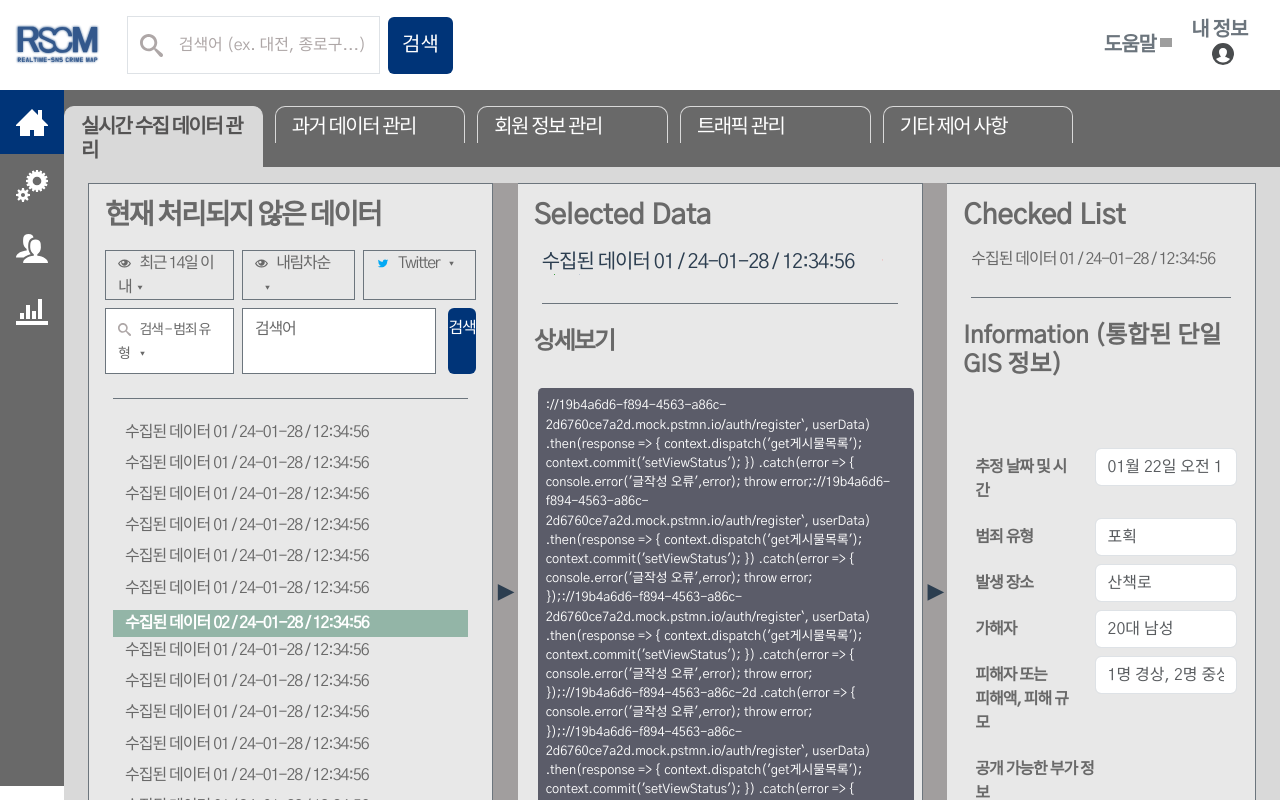
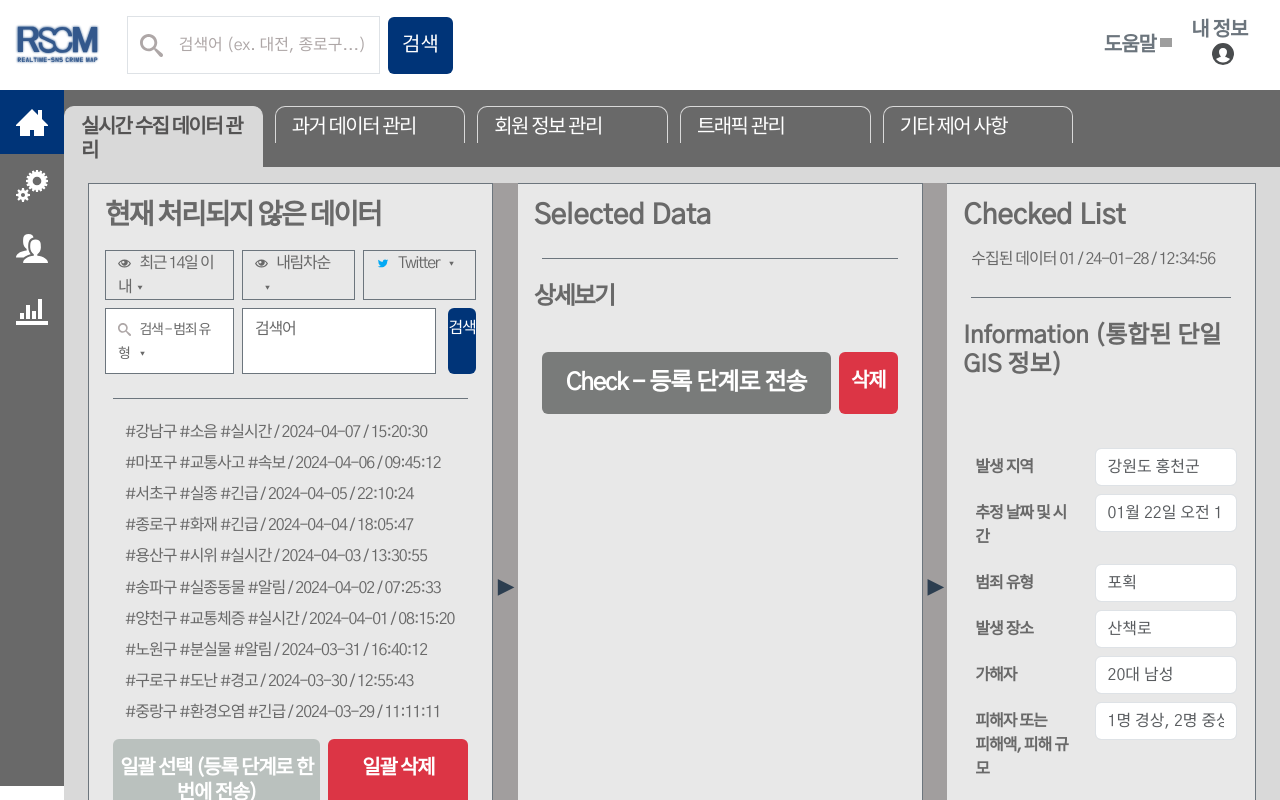
Before and after one commit to OuserDev/RSCM, a Vue app in the folder rscm-frontend/: page /manage in a window 1280 px wide. Shown: the top 800 px of the page. Built offline with nearby package versions, Linux system fonts and the light colour scheme; grey boxes are pictures that could not be loaded; what @animxyz/vue3 would draw is missing.

Commit message:
로직구현 1차

```diff
--- a/rscm-frontend/package.json
+++ b/rscm-frontend/package.json
@@ -9,7 +9,7 @@
   "dependencies": {
     "@animxyz/core": "^0.6.6",
     "@animxyz/vue3": "^0.6.7",
-    "axios": "^1.6.7",
+    "axios": "^1.6.8",
     "bootstrap-vue-3": "^0.5.1",
     "core-js": "^3.8.3",
     "vue": "^3.2.13",
--- /dev/null
+++ b/rscm-frontend/public/범죄.json
@@ -0,0 +1,62 @@
+[
+    {
+      "이름": "#강남구 #소음 #실시간",
+      "수집 날짜": "2024-04-07",
+      "수집 시각": "15:20:30",
+      "상세 내용": "강남구에서 늦은 밤까지 이어지는 소음 문제로 주민들이 불편을 겪고 있다고 함."
+    },
+    {
+      "이름": "#마포구 #교통사고 #속보",
+      "수집 날짜": "2024-04-06",
+      "수집 시각": "09:45:12",
+      "상세 내용": "마포 대교 인근에서 대형 교통사고 발생, 현장 분위기가 매우 긴박함."
+    },
+    {
+      "이름": "#서초구 #실종 #긴급",
+      "수집 날짜": "2024-04-05",
+      "수집 시각": "22:10:24",
+      "상세 내용": "서초구에서 실종된 십대 청소년을 찾기 위한 지역사회의 노력이 계속되고 있음."
+    },
+    {
+      "이름": "#종로구 #화재 #긴급",
+      "수집 날짜": "2024-04-04",
+      "수집 시각": "18:05:47",
+      "상세 내용": "종로구 한 오피스텔에서 화재가 발생해 소방대가 긴급 출동함."
+    },
+    {
+      "이름": "#용산구 #시위 #실시간",
+      "수집 날짜": "2024-04-03",
+      "수집 시각": "13:30:55",
+      "상세 내용": "용산구에서 집회와 시위가 벌어져, 현장의 분위기가 열기를 더하고 있음."
+    },
+    {
+      "이름": "#송파구 #실종동물 #알림",
+      "수집 날짜": "2024-04-02",
+      "수집 시각": "07:25:33",
+      "상세 내용": "송파구에서 실종된 반려동물을 찾기 위한 주민들의 노력이 이어지고 있음."
+    },
+    {
+      "이름": "#양천구 #교통체증 #실시간",
+      "수집 날짜": "2024-04-01",
+      "수집 시각": "08:15:20",
+      "상세 내용": "양천구 목동에서 발생한 교통체증으로 인해 출근길이 매우 혼잡함."
+    },
+    {
+      "이름": "#노원구 #분실물 #알림",
+      "수집 날짜": "2024-03-31",
+      "수집 시각": "16:40:12",
+      "상세 내용": "노원구에서 중요한 문서를 분실한 주민이 분실물을 찾기 위해 도움을 요청함."
+    },
+    {
+      "이름": "#구로구 #도난 #경고",
+      "수집 날짜": "2024-03-30",
+      "수집 시각": "12:55:43",
+      "상세 내용": "구로구에서 최근 잇따라 발생하고 있는 차량 도난 사건에 대한 주의가 요구됨."
+    },
+    {
+      "이름": "#중랑구 #환경오염 #긴급",
+      "수집 날짜": "2024-03-29",
+      "수집 시각": "11:11:11",
+      "상세 내용": "중랑천에서 발견된 환경오염 물질로 인해 지역사회에 큰 우려가 퍼지고 있음."
+    }
+  ]
--- a/rscm-frontend/src/components/managepage/checkedData.vue
+++ b/rscm-frontend/src/components/managepage/checkedData.vue
@@ -20,6 +20,12 @@
         <div class="row ms-3" style="max-width: 93%; heg">
           <div class="container mt-5 tight-spacing2 textCs text-start fw-bold">
             <form>
+              <div class="form-group row py-1">
+                <label for="inputDate" class="col-sm-5 col-form-label">발생 지역</label>
+                <div class="col-sm-7">
+                  <input type="text" class="form-control" id="inputDate" placeholder="강원도 홍천군">
+                </div>
+              </div>
               <div class="form-group row py-1">
                 <label for="inputDate" class="col-sm-5 col-form-label">추정 날짜 및 시간</label>
                 <div class="col-sm-7">
@@ -61,7 +67,7 @@
         <div class="d-flex justify-content-center align-items-center row tight-spacing2 mx-4 mt-4">
           <div class="col p-0 py-1 form-group row">
             <button type="submit" class="btn boxCs2 btn white-text p-2 pt-3"><span class="h4 fw-bold">Apply - 최종 등록</span>
-              <img class="ms-3 mb-1" src="@/assets/svg/upload.svg" style="max-width: 9%">
+              <img class="ms-3 mb-1" src="@/assets/svg/upload.svg" style="max-width: 9%;">
             </button>
           </div>
         </div>
@@ -99,7 +105,7 @@
 </style>
 
 <script>
-import { mapState,mapMutations } from "vuex";
+import { mapState,mapMutations,mapActions } from "vuex";
 
 export default {
   name: "checkedData",
--- a/rscm-frontend/src/components/managepage/selectData.vue
+++ b/rscm-frontend/src/components/managepage/selectData.vue
@@ -4,8 +4,8 @@
           <p class="my-0 px-0 text-start h3 fw-bold textCs">Selected Data</p>
         </div>
 
-        <div class="text-start row mx-4 my-0 tight-spacing2 h5">
-          수집된 데이터 01 / 24-01-28 / 12:34:56
+        <div v-if="선택한데이터"class="text-start row mx-4 my-0 tight-spacing2 h5">
+          {{ 선택한데이터.이름 }} / {{ 선택한데이터['수집 날짜'] }} / {{ 선택한데이터['수집 시각'] }}
           <img class="ms-3 mb-1" src="@/assets/svg/cancel-circle.svg" style="max-width:7%;">
           <img class="mb-1" src="@/assets/svg/download.svg" style="max-width:7%;">
           <img class="mb-1" src="@/assets/svg/copy.svg" style="max-width:7%;">
@@ -18,54 +18,9 @@
         </div>
 
         <div class="row ms-1 " style="max-width: 93%;">
-          <p class="m-3 mb-2 boxCs3 p-2 text-start tight-spacing3 white-text">
-://19b4a6d6-f894-4563-a86c-2d6760ce7a2d.mock.pstmn.io/auth/register`, userData)
-      .then(response => {
-        context.dispatch('get게시물목록');
-        context.commit('setViewStatus');
-      })
-      .catch(error => {
-        console.error('글작성 오류',error);
-        throw error;://19b4a6d6-f894-4563-a86c-2d6760ce7a2d.mock.pstmn.io/auth/register`, userData)
-      .then(response => {
-        context.dispatch('get게시물목록');
-        context.commit('setViewStatus');
-      })
-      .catch(error => {
-        console.error('글작성 오류',error);
-        throw error;
-      });://19b4a6d6-f894-4563-a86c-2d6760ce7a2d.mock.pstmn.io/auth/register`, userData)
-      .then(response => {
-        context.dispatch('get게시물목록');
-        context.commit('setViewStatus');
-      })
-      .catch(error => {
-        console.error('글작성 오류',error);
-        throw error;
-      });://19b4a6d6-f894-4563-a86c-2d
-      .catch(error => {
-        console.error('글작성 오류',error);
-        throw error;
-      });://19b4a6d6-f894-4563-a86c-2d6760ce7a2d.mock.pstmn.io/auth/register`, userData)
-      .then(response => {
-        context.dispatch('get게시물목록');
-        context.commit('setViewStatus');
-      })
-      .catch(error => {
-        console.error('글작성 오류',error);
-        throw error;
-      });
-      });
-    },
-
-os
-          .delete(`${process.env.VUE_APP_BACKEND_URL}/board/delete/${post_id}`)
-          .then(response => {
-
-        const fileLink = document.createElement('a');
-        fileLink.href = fileURL;
-        fileLink.setAttribute('download', fileName);
-        do</p>
+          <p v-if="선택한데이터" class="m-3 mb-2 boxCs3 p-2 text-start tight-spacing3 white-text">
+            {{ 선택한데이터['상세 내용'] }}
+          </p>
         </div>
 
         <div class="row tight-spacing2 mx-4 mt-4">
@@ -122,7 +77,7 @@ export default {
   mounted() {},
   unmounted() {},
   computed: {
-    ...mapState(["leftToggleStatus"]),
+    ...mapState(["leftToggleStatus" , "선택한데이터"]),
     },
   methods: {
     ...mapMutations(['setLeftToggleStatus']),
--- a/rscm-frontend/src/components/managepage/unProcess.vue
+++ b/rscm-frontend/src/components/managepage/unProcess.vue
@@ -41,20 +41,19 @@
 
         <div class="row border-bottom m-4 border-secondary"></div>
 
-        <div class="row tight-spacing3 mx-4 my-1" v-for="index in 6" :key="index">
-          <span class="fw-light text-start h6 textCs">수집된 데이터 01 / 24-01-28 / 12:34:56</span>
-        </div>
-        <div class="row tight-spacing3 mx-4 selectCs d-flex align-items-center py-1">
-          <span class="text-white fw-bold text-start h6 textCs d-flex align-items-center m-0">수집된 데이터 02 / 24-01-28 / 12:34:56</span>
-        </div>
-        <div class="row tight-spacing3 mx-4 my-1" v-for="index in 6" :key="index">
-          <span class="fw-light text-start h6 textCs">수집된 데이터 01 / 24-01-28 / 12:34:56</span>
+        <div class="row tight-spacing3 mx-4 my-1"
+        :class="{ 'selectCs d-flex align-items-center py-1': 선택한데이터인덱스 === index }"
+        @click="데이터선택(item, index)"
+        v-for="(item, index) in 수집데이터목록"
+        :key="index">
+          <span class="fw-light text-start h6 textCs"
+          :class="{'text-white fw-bold': 선택한데이터인덱스 === index}" >
+            {{ item['이름'] }} / {{ item['수집 날짜'] }} / {{ item['수집 시각'] }}</span>
         </div>
 
         <div class="row tight-spacing2 mx-4 mt-2">
           <div class="col-7 p-0 btn boxCs2 py-3">
-            <span class="fw-bold white-text h5">일괄 선택</span>
-            <img class="ms-3 mb-1" src="@/assets/svg/check.svg" style="max-width:5%;">
+            <span class="fw-bold white-text h5">일괄 선택 (등록 단계로 한번에 전송)</span>
           </div>
           <div class="col p-0 btn bg-danger py-3 ms-2">
             <span class="fw-bold white-text h5">일괄 삭제</span>
@@ -92,23 +91,32 @@
 </style>
 
 <script>
-import { mapState,mapMutations } from "vuex";
+import { mapState,mapMutations,mapActions } from "vuex";
 
 export default {
   name: "unProcess",
   components: {},
   data() {
-    return {};
+    return {
+    };
   },
   setup() {},
-  created() {},
   mounted() {},
   unmounted() {},
   computed: {
-    ...mapState(["leftToggleStatus"]),
+    ...mapState(["leftToggleStatus", "수집데이터목록", "선택한데이터인덱스"]),
     },
   methods: {
-    ...mapMutations(['setLeftToggleStatus']),
+    ...mapMutations(['setLeftToggleStatus', "set선택한데이터"]),
+    ...mapActions(["get수집데이터목록",]),
+
+    데이터선택(item, index) {
+      this.set선택한데이터({item, index});
+      console.log("선택한 데이터: ", item, index);
+    }
   },
+  created() {
+    this.get수집데이터목록();
+  }
 };
 </script>
--- a/rscm-frontend/src/store/index.js
+++ b/rscm-frontend/src/store/index.js
@@ -8,6 +8,10 @@ export default createStore({
       rightToggleStatus: 0,
       sideBarStatus: 1,
       manageBarStatus: 1,
+      수집데이터목록: [],
+      선택한데이터: null,
+      선택한데이터인덱스: null,
+      등록전데이터목록: [],
     };
   },
   getters: {},
@@ -24,7 +28,31 @@ export default createStore({
     setManageBarStatus(state, status) {
       state.manageBarStatus = status;
     },
+    set수집데이터목록(state, data) {
+      state.수집데이터목록 = data;
+      console.log(state.수집데이터목록)
+    },
+    set선택한데이터(state, { item, index }) {
+      state.선택한데이터 = item;
+      state.선택한데이터인덱스 = index;
+      console.log(state.선택한데이터, state.선택한데이터인덱스)
+    },
   },
-  actions: {},
+  actions: {
+    get수집데이터목록(context) {
+      // actions에서 commit을 사용할거면, context를 parameter로 받아야함
+        axios
+        .get('범죄.json')
+        //.get(`${process.env.VUE_APP_BACKEND_URL}/board`)
+        .then(response => {
+          // console.log(response.data);
+          console.log("데이터 목록 불러오기 성공");
+          context.commit('set수집데이터목록', response.data);
+        })
+        .catch(error => {
+          console.log("데이터 목록 불러오기 실패");
+        });
+      },
+  },
   modules: {},
 });
--- a/rscm-frontend/vue.config.js
+++ b/rscm-frontend/vue.config.js
@@ -1,4 +1,7 @@
 const { defineConfig } = require('@vue/cli-service')
 module.exports = defineConfig({
-  transpileDependencies: true
+  transpileDependencies: true,
+  devServer: {
+    port: 8080 // 여기서 포트 번호를 원하는 번호로 변경한다
+  }
 })
```
Also changed, not shown: rscm-frontend/src/components/mainpage/rscmMap.vue (+29 -0 lines), 1 other file (tests, documents, lock files or other folders).
